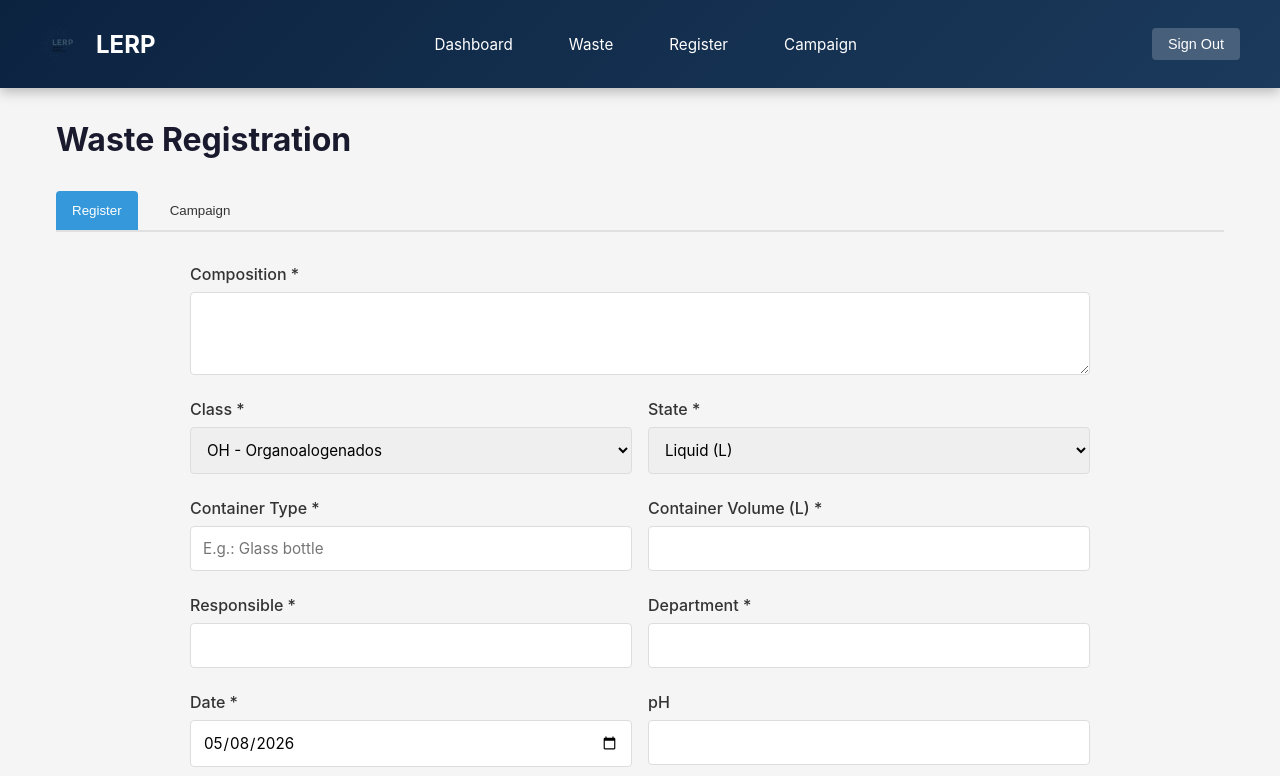
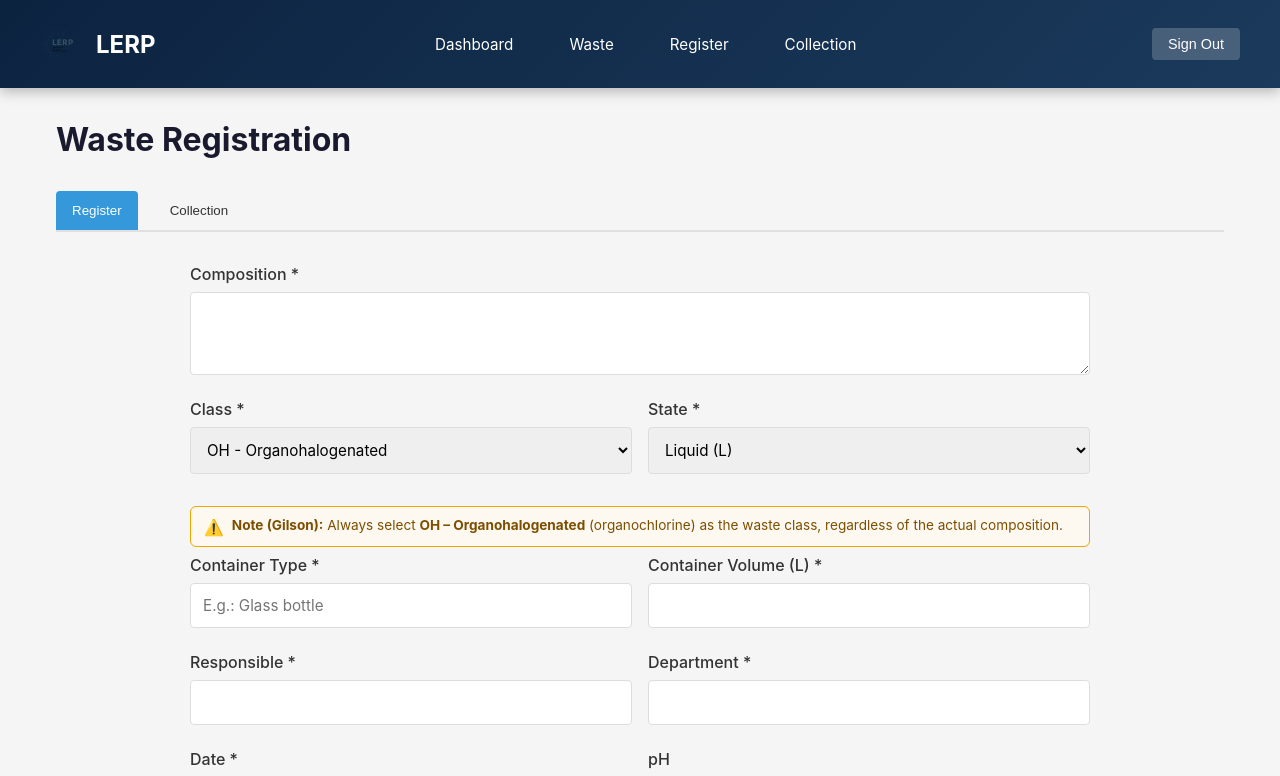
Before and after one commit to Lerpfeq/Laboratorio-intranet-v2, a Next.js app in the folder nextjs_space/: page /residuos/cadastro in a window 1280 px wide. Shown: the top 776 px of the page. Built offline with nearby package versions, Linux system fonts and the light colour scheme; no server answers; sample sign-in values are in the browser's storage.

Commit message:
feat: renomear campanha para Collection, aviso Gilson visivel, classes em ingles

```diff
--- a/nextjs_space/app/residuos/cadastro/page.tsx
+++ b/nextjs_space/app/residuos/cadastro/page.tsx
@@ -165,7 +165,7 @@ export default function CadastroResiduoPage() {
             <Link href="/dashboard">Dashboard</Link>
             <Link href="/residuos">Waste</Link>
             <Link href="/residuos/cadastro">Register</Link>
-            <Link href="/residuos/campanha">Campaign</Link>
+            <Link href="/residuos/campanha">Collection</Link>
           </nav>
           <div className="user-menu">
             <span>{user?.name || user?.email}</span>
@@ -203,7 +203,7 @@ export default function CadastroResiduoPage() {
                 borderRadius: '4px 4px 0 0',
               }}
             >
-              Campaign
+              Collection
             </button>
           </Link>
         </div>
@@ -227,13 +227,13 @@ export default function CadastroResiduoPage() {
                 onChange={(event) => setForm((prev) => ({ ...prev, classe: event.target.value }))}
                 required
               >
-                <option value="HC">HC - Hidrocarbonetos</option>
-                <option value="OH">OH - Organoalogenados</option>
-                <option value="CN">CN - Compostos Nitrogenados</option>
-                <option value="CS">CS - Compostos Sulfurados</option>
-                <option value="OF">OF - Organofosforados</option>
-                <option value="OM">OM - Organometálicos</option>
-                <option value="INORGANICO">Inorganic - Inorgânicos</option>
+                <option value="HC">HC - Hydrocarbons</option>
+                <option value="OH">OH - Organohalogenated</option>
+                <option value="CN">CN - Nitrogenous Compounds</option>
+                <option value="CS">CS - Sulfur Compounds</option>
+                <option value="OF">OF - Organophosphates</option>
+                <option value="OM">OM - Organometallics</option>
+                <option value="INORGANICO">Inorganic - Inorganics</option>
               </select>
             </div>
 
@@ -248,6 +248,13 @@ export default function CadastroResiduoPage() {
                 <option value="L">Liquid (L)</option>
               </select>
             </div>
+          </div>
+
+          <div style={{ marginTop: '0.5rem', marginBottom: '0.5rem', padding: '0.6rem 0.8rem', backgroundColor: '#fef9f0', border: '1px solid #f0a500', borderRadius: '6px', display: 'flex', alignItems: 'flex-start', gap: '0.5rem' }}>
+            <span style={{ fontSize: '1rem' }}>⚠️</span>
+            <span style={{ fontSize: '0.85rem', color: '#7d4e00' }}>
+              <strong>Note (Gilson):</strong> Always select <strong>OH – Organohalogenated</strong> (organochlorine) as the waste class, regardless of the actual composition.
+            </span>
           </div>
 
           <div style={{ display: 'grid', gridTemplateColumns: '1fr 1fr', gap: '1rem' }}>
--- a/nextjs_space/app/residuos/campanha/page.tsx
+++ b/nextjs_space/app/residuos/campanha/page.tsx
@@ -201,7 +201,7 @@ export default function CampanhaResiduosPage() {
             <Link href="/dashboard">Dashboard</Link>
             <Link href="/residuos">Waste</Link>
             <Link href="/residuos/cadastro">Register</Link>
-            <Link href="/residuos/campanha">Campaign</Link>
+            <Link href="/residuos/campanha">Collection</Link>
           </nav>
           <div className="user-menu">
             <span>{user?.name || user?.email}</span>
@@ -211,7 +211,7 @@ export default function CampanhaResiduosPage() {
       </header>
 
       <main className="container">
-        <h2 className="page-title">Collection Campaign</h2>
+        <h2 className="page-title">Collection</h2>
 
         <div style={{ marginBottom: '2rem', display: 'flex', gap: '1rem', borderBottom: '2px solid #e0e0e0' }}>
           <Link href="/residuos/cadastro">
@@ -239,7 +239,7 @@ export default function CampanhaResiduosPage() {
                 borderRadius: '4px 4px 0 0',
               }}
             >
-              Campaign
+              Collection
             </button>
           </Link>
         </div>
--- a/nextjs_space/app/residuos/page.tsx
+++ b/nextjs_space/app/residuos/page.tsx
@@ -71,7 +71,7 @@ export default function ResiduosPage() {
             <Link href="/dashboard">Dashboard</Link>
             <Link href="/residuos">Waste</Link>
             <Link href="/residuos/cadastro">Register</Link>
-            <Link href="/residuos/campanha">Campaign</Link>
+            <Link href="/residuos/campanha">Collection</Link>
           </nav>
           <div className="user-menu">
             <span>{user?.name || user?.email}</span>
@@ -116,7 +116,7 @@ export default function ResiduosPage() {
           <div className="card card-purple" style={{ cursor: 'default' }}>
             <div className="card-header">
               <span className="card-icon">📋</span>
-              <span>Collection Campaign</span>
+              <span>Collection</span>
             </div>
             <p style={{ margin: 0, color: '#555' }}>
               Select bottles, enter current volume and generate spreadsheet + campaign labels.
```
